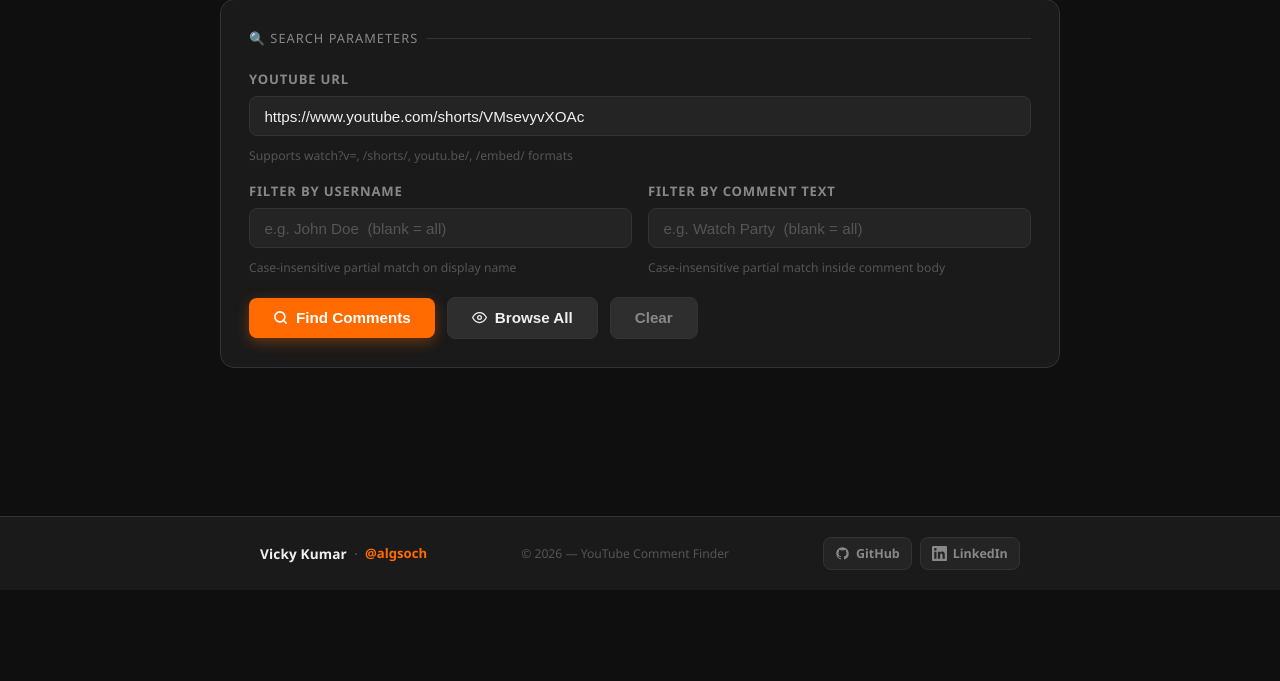
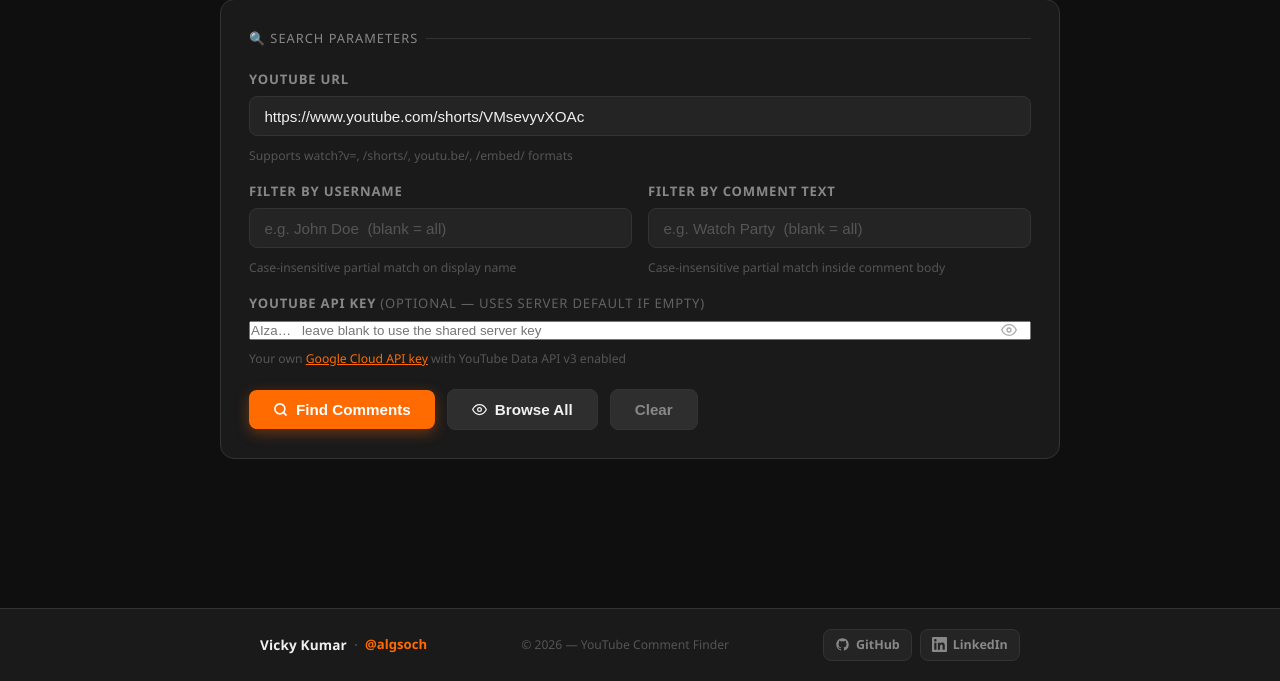
Before and after one commit to algsoch/yt_comment_finder, a FastAPI app: page / in a window 1280 px wide. Shown: the part 216-897 px from the top of the page. Before the commit the page ends 786 px from the top, so only its background shows below. Run offline with FastAPI, Linux system fonts and the light colour scheme.

Commit message:
feat: Render deployment + per-user API key support
- Add render.yaml for one-click deploy to Render.com
- API key field in search form (password input w/ show/hide toggle)
  - Users can supply their own YouTube Data API v3 key
  - Falls back to server YOUTUBE_API_KEY env var when left empty
- Pass api_key through EventSource in both Search and Browse modes
- Improved error message when no key is available
- CSS: .input-reveal-wrap + .reveal-btn for the toggle button

```diff
--- a/main.py
+++ b/main.py
@@ -251,7 +251,7 @@ def sse(event: str, data: Any) -> str:
 
 
 async def search_stream(
-    request: Request, url: str, username: str, keyword: str
+    request: Request, url: str, username: str, keyword: str, api_key: str = ""
 ) -> AsyncGenerator[str, None]:
     """
     Async generator that yields SSE events:
@@ -262,9 +262,10 @@ async def search_stream(
       error   – { message }
     """
     try:
-        api_key = YOUTUBE_API_KEY
+        # Use user-supplied key if provided, else fall back to server env key
+        api_key = api_key.strip() or YOUTUBE_API_KEY
         if not api_key:
-            yield sse("error", {"message": "YOUTUBE_API_KEY is not set in .env"})
+            yield sse("error", {"message": "No API key available. Enter your YouTube Data API key or contact the server admin."})
             return
 
         url = url.strip()
@@ -406,10 +407,11 @@ async def stream_search(
     url: str = "",
     username: str = "",
     keyword: str = "",
+    api_key: str = "",
 ):
     """SSE endpoint – streams search progress and results."""
     return StreamingResponse(
-        search_stream(request, url, username, keyword),
+        search_stream(request, url, username, keyword, api_key),
         media_type="text/event-stream",
         headers={
             "Cache-Control": "no-cache",
--- a/static/style.css
+++ b/static/style.css
@@ -1028,6 +1028,31 @@ mark:hover {
   .bc-text { font-size: .86rem; }
 }
 
+/* ── API Key Reveal Toggle ─────────────────────────────────────────────────── */
+.input-reveal-wrap {
+  position: relative;
+  display: flex;
+  align-items: center;
+}
+.input-reveal-wrap input {
+  flex: 1;
+  padding-right: 2.6rem;
+}
+.reveal-btn {
+  position: absolute;
+  right: .55rem;
+  background: none;
+  border: none;
+  cursor: pointer;
+  color: var(--text-muted);
+  padding: .3rem;
+  display: flex;
+  align-items: center;
+  opacity: .7;
+  transition: opacity .15s;
+}
+.reveal-btn:hover { opacity: 1; }
+
 /* ── Site Footer ─────────────────────────────────────────────────────────────── */
 .site-footer {
   margin-top: 3rem;
--- a/templates/index.html
+++ b/templates/index.html
@@ -60,6 +60,20 @@
                placeholder="e.g. Watch Party  (blank = all)"
                value="{{ search_keyword }}" autocomplete="off" />
         <span class="hint">Case-insensitive partial match inside comment body</span>
+      </div>
+      <div class="form-group full">
+        <label for="apikey">YouTube API Key <span style="font-weight:400;opacity:.65;">(optional &mdash; uses server default if empty)</span></label>
+        <div class="input-reveal-wrap">
+          <input type="password" id="apikey"
+                 placeholder="AIza… &nbsp; leave blank to use the shared server key"
+                 autocomplete="off" />
+          <button type="button" class="reveal-btn" onclick="toggleApiKey(this)" title="Show / hide key">
+            <svg id="rev-eye" width="16" height="16" viewBox="0 0 24 24" fill="none" stroke="currentColor" stroke-width="2" stroke-linecap="round" stroke-linejoin="round">
+              <path d="M1 12s4-8 11-8 11 8 11 8-4 8-11 8-11-8-11-8z"/><circle cx="12" cy="12" r="3"/>
+            </svg>
+          </button>
+        </div>
+        <span class="hint">Your own <a href="https://console.cloud.google.com/apis/credentials" target="_blank" rel="noopener" style="color:var(--accent)">Google Cloud API key</a> with YouTube Data API v3 enabled</span>
       </div>
     </div>
     <div class="form-actions">
@@ -304,7 +318,8 @@
     document.getElementById('progress-box').classList.add('active');
     document.getElementById('progress-bar').className='progress-bar';
     setPulse('active');
-    var p=new URLSearchParams({url:url,username:username,keyword:keyword});
+    var apikey=document.getElementById('apikey').value.trim();
+    var p=new URLSearchParams({url:url,username:username,keyword:keyword,api_key:apikey});
     if(evtSource) evtSource.close();
     evtSource=new EventSource('/stream-search?'+p);
 
@@ -396,7 +411,8 @@
     document.getElementById('browse-progress-bar').style.width='0%';
     renderBrowseCard();
     // stream ALL comments (no username/keyword filter)
-    var p=new URLSearchParams({url:url,username:'',keyword:''});
+    var apikey=document.getElementById('apikey').value.trim();
+    var p=new URLSearchParams({url:url,username:'',keyword:'',api_key:apikey});
     if(browseEvt) browseEvt.close();
     browseEvt=new EventSource('/stream-search?'+p);
     browseEvt.addEventListener('stats',function(e){
@@ -563,6 +579,17 @@
     totalFetched=0; matchCount=0; videoCommentCount=0;
     scanPages=0; scanThreadsCum=0; scanRepliesCum=0; scanStart=null;
   }
+  function toggleApiKey(btn){
+    var inp=document.getElementById('apikey');
+    inp.type=(inp.type==='password'?'text':'password');
+    var svg=btn.querySelector('svg');
+    if(inp.type==='text'){
+      svg.innerHTML='<path d="M17.94 17.94A10.07 10.07 0 0 1 12 20c-7 0-11-8-11-8a18.45 18.45 0 0 1 5.06-5.94"/><path d="M9.9 4.24A9.12 9.12 0 0 1 12 4c7 0 11 8 11 8a18.5 18.5 0 0 1-2.16 3.19"/><line x1="1" y1="1" x2="23" y2="23"/>';
+    } else {
+      svg.innerHTML='<path d="M1 12s4-8 11-8 11 8 11 8-4 8-11 8-11-8-11-8z"/><circle cx="12" cy="12" r="3"/>';
+    }
+  }
+
   function resetAll(){
     if(evtSource){ evtSource.close(); evtSource=null; }
     resetResults();
@@ -573,7 +600,7 @@
     document.getElementById('stop-btn').style.display='none';
     resetBtn();
   }
-  ['url','username','keyword'].forEach(function(id){
+  ['url','username','keyword','apikey'].forEach(function(id){
     document.getElementById(id).addEventListener('keydown',function(e){ if(e.key==='Enter') startSearch(); });
   });
 </script>
```
Also changed, not shown: render.yaml (added, +9 -0 lines).
